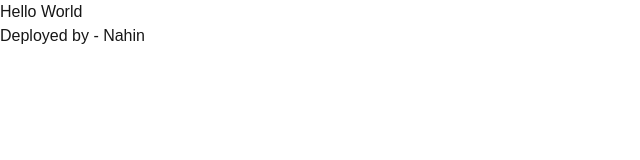
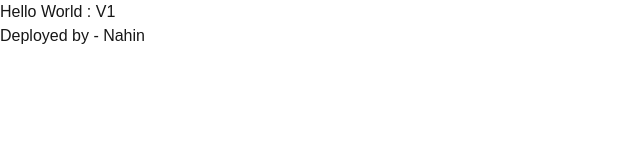
Before and after one commit to elobytesoftware/hello-world-nextJS, a Next.js app: page / in a window 1280 px wide. Shown: the top 160 px of the page, without its empty margins (0-640 px from the left). Built offline with nearby package versions, Linux system fonts and the light colour scheme.

Commit message:
text changed in UI

```diff
--- a/src/app/page.tsx
+++ b/src/app/page.tsx
@@ -3,7 +3,7 @@ import Image from "next/image";
 export default function Home() {
   return (
    <div>
-      <h1>Hello World</h1>
+      <h1>Hello World : V1</h1>
       <h1>Deployed by - Nahin </h1>
     </div>
   );
```
